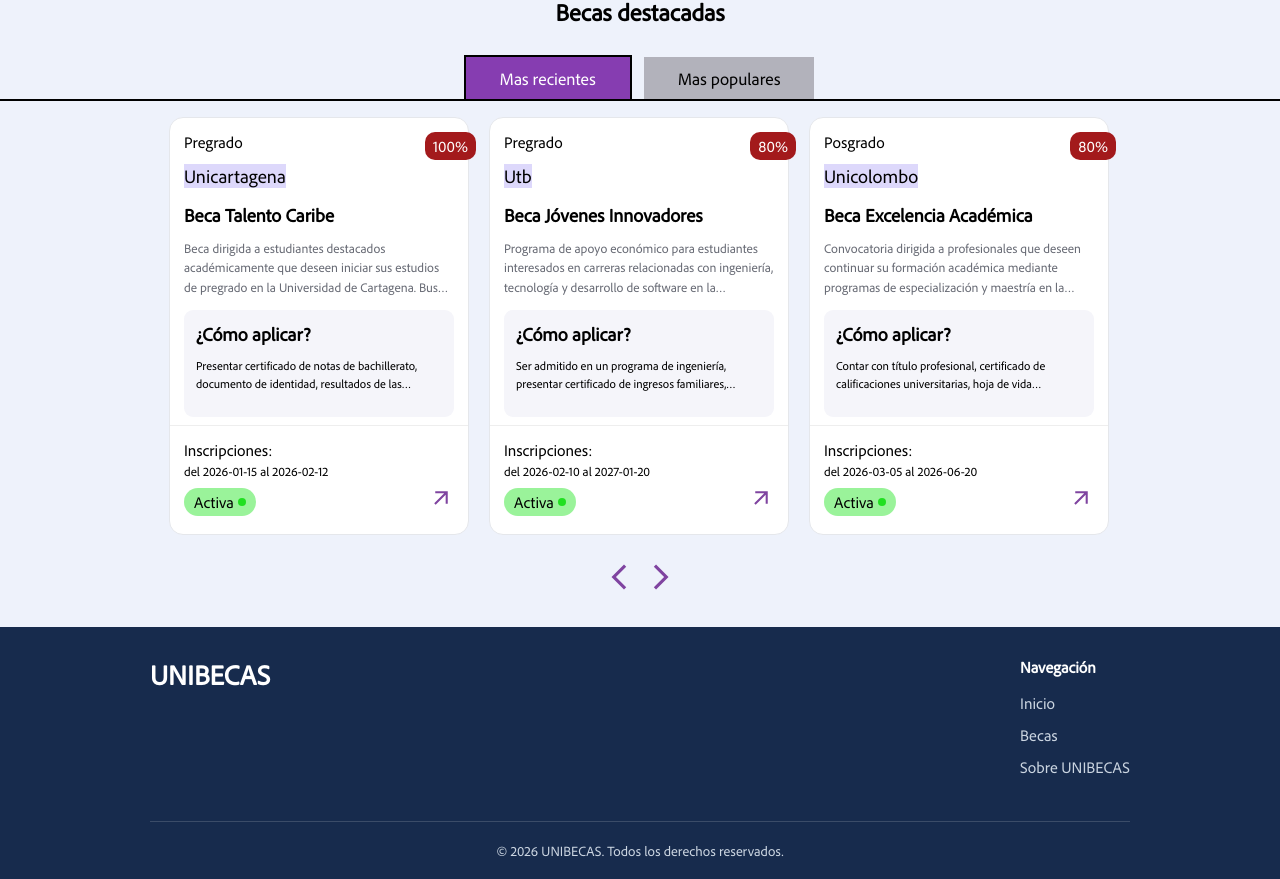
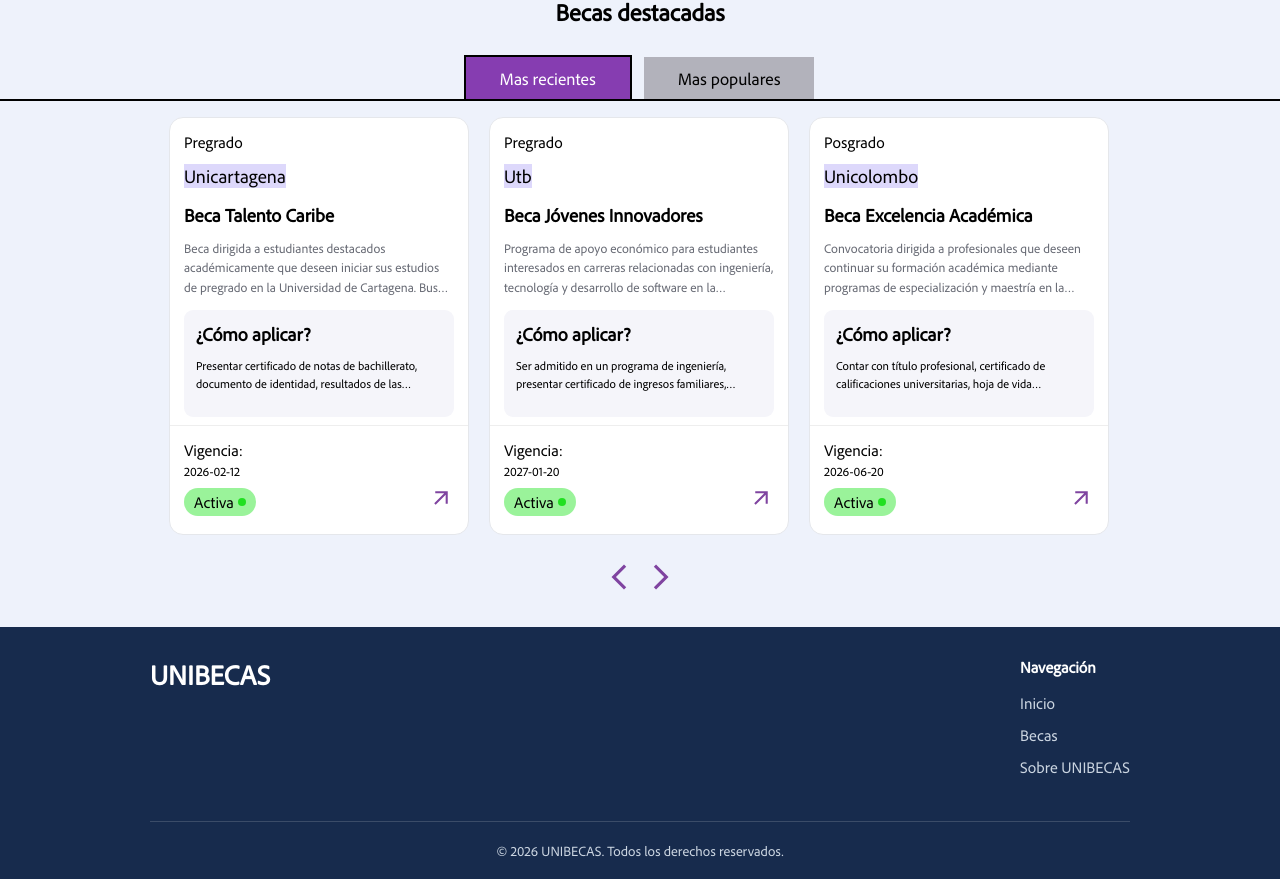
Before and after one commit to AlexanderCassiani/unibecas, a React (Vite) app in the folder frontend/: page / in a window 1280 px wide. Shown: the part 2708-3587 px from the top of the page. Built offline with nearby package versions, Linux system fonts and the light colour scheme.

Commit message:
Refactor: eliminar propiedades y ajustar estructura

```diff
--- a/frontend/src/components/becaCard/BecaCard.jsx
+++ b/frontend/src/components/becaCard/BecaCard.jsx
@@ -4,13 +4,11 @@ import { ArrowUpRight } from "../icons/home/ArrowUpRight";
 const BecaCard = ({
   universidad,
   nombre,
-  fecha_creacion,
   vigencia,
   descripcion,
   info_aplicar,
   modalidad,
   estado,
-  cobertura,
 }) => {
   const clase = estado === "Activa" ? "activa" : "vencida";
 
@@ -19,12 +17,12 @@ const BecaCard = ({
       <header className="becaCard-header">
         <span className="becaCard-modalidad">{modalidad}</span>
         <h2>{universidad}</h2>
-        <span
+        {/* <span
           className="becaCard-cobertura"
           title={`Covertura del ${cobertura}%`}
         >
           {cobertura}
-        </span>
+        </span> */}
       </header>
 
       <div className="becaCard-contenido">
@@ -40,11 +38,9 @@ const BecaCard = ({
 
       <footer className="becaCard-footer">
         <div className="becaCard-vigencia">
-          <span>Inscripciones:</span>
+          <span>Vigencia:</span>
           <br />
-          <span className="becaCard-inscripciones">
-            del {fecha_creacion} al {vigencia}
-          </span>
+          <span className="becaCard-inscripciones">{vigencia}</span>
         </div>
         <div className="bottom">
           <div className={`contenedor-becaCard-estado ${clase}`}>
```
